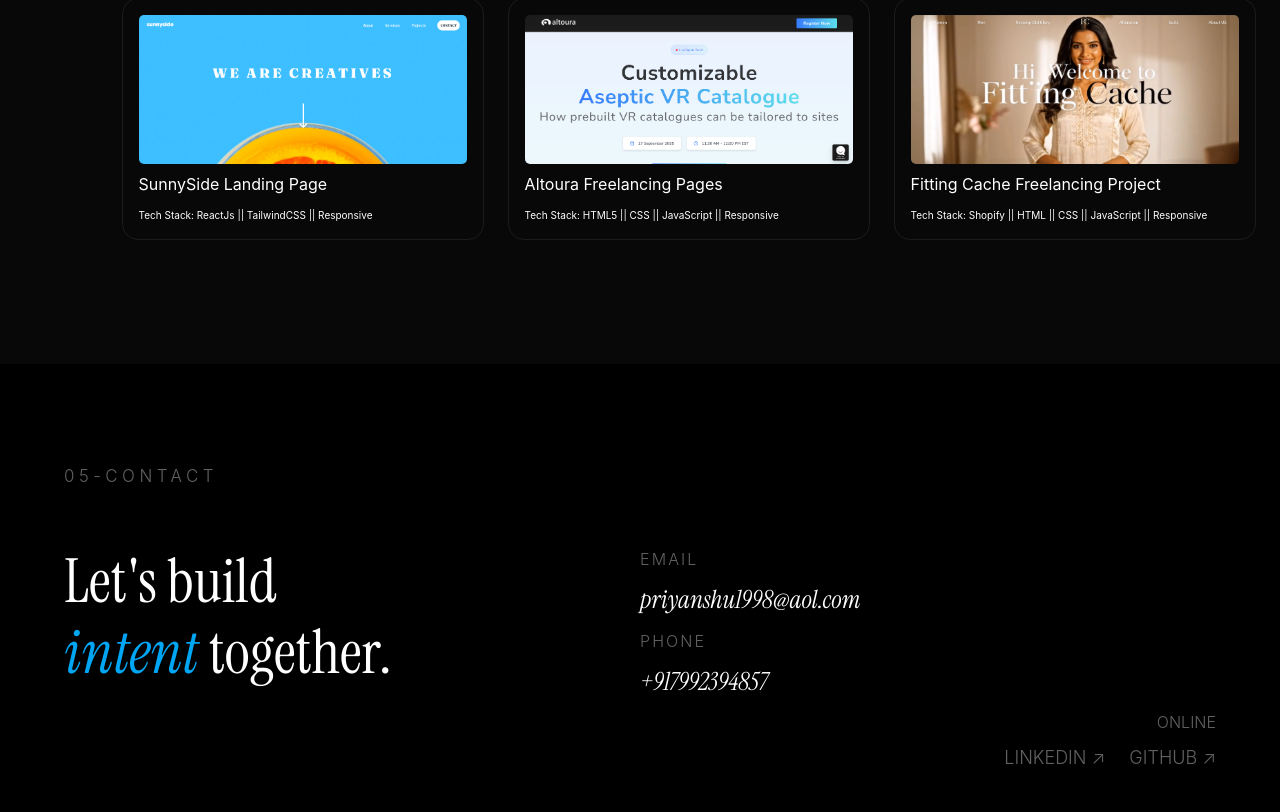
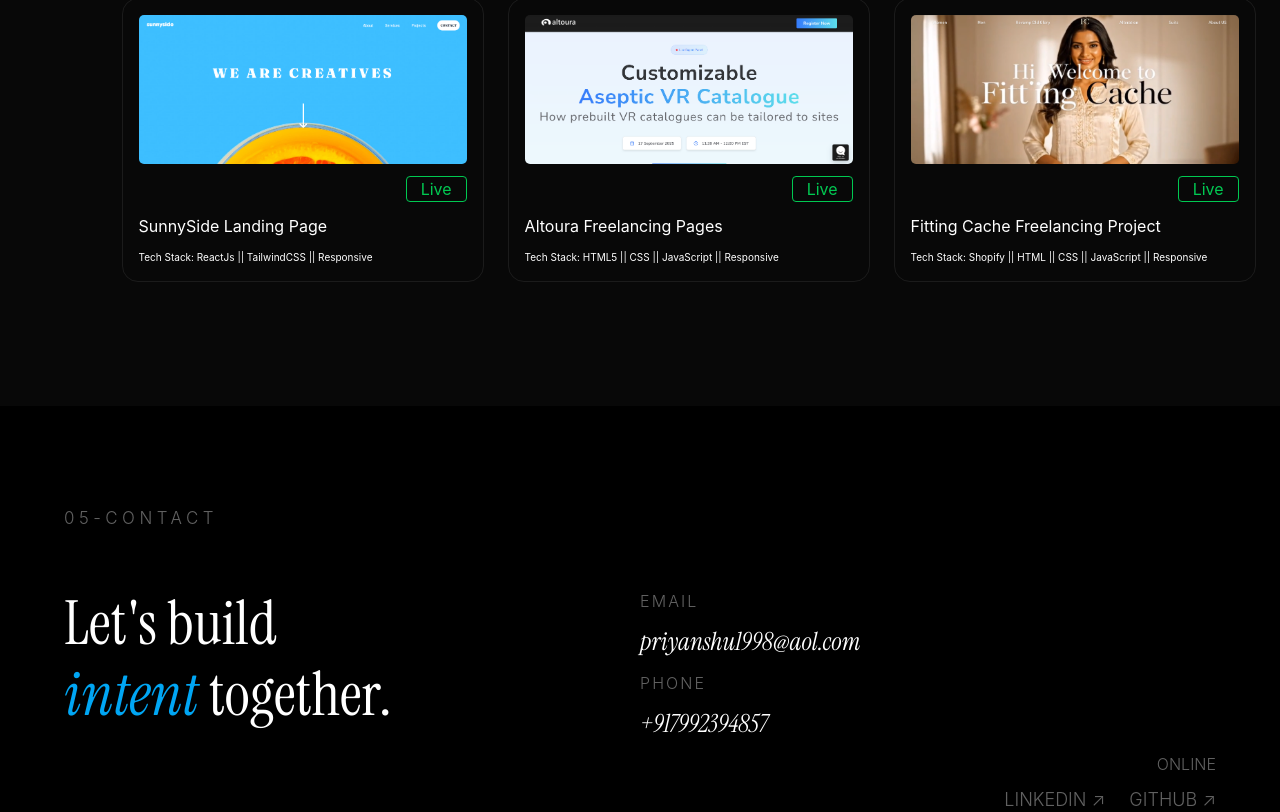
Before and after one commit to Priyanshu-WD/Priyanshu_Portfolio, a React (Vite) app: page / in a window 1280 px wide. Shown: the part 3950-4762 px from the top of the page. Built offline with nearby package versions, Linux system fonts and the light colour scheme.

Commit message:
added project status

```diff
--- a/src/App.css
+++ b/src/App.css
@@ -1,5 +1,6 @@
 #root{
     background-color: #000000;
+     --paddingStatus: 0px 14px 0px 14px;
 }
 
 @keyframes scroll {
--- a/src/Components/Projects/ProjectsCard.jsx
+++ b/src/Components/Projects/ProjectsCard.jsx
@@ -13,22 +13,25 @@ export const ProjectCard = () => {
             className="border border-[#ffffff14] w-full md:w-90.5 p-4 rounded-2xl relative overflow-hidden cursor-pointer"
           >
             <img
-              className="mb-2 rounded-[5px]"
+              className="mb-3 rounded-[5px]"
               src="/Priyanshu_Portfolio/images/SunnySide.png"
               alt="Sunnyside Thumbnail"
             />
-            <div className="text-end text-green-400 font-Manrope tracking-wider">
-              {/* <a className="bg-[#7bf1a847]  rounded-2xl p-1 border text-[12px] text-center flex items-center pr-2.5"><span className="inline-block w-[10px] h-[10px] rounded-[50%] bg-green-400"></span>LIVE</a> */}
+
+            <div className="grid justify-end mb-3">
+                  <span className="border border-green-500 rounded p-[var(--paddingStatus)]">
+              <span className="text-green-500 ">Live</span>
+            </span>
             </div>
+
+
             <p className="text-white mb-3 font-Manrope ">
               SunnySide Landing Page
             </p>
             <p className="text-white text-[10px]">
               Tech Stack: ReactJs || TailwindCSS || Responsive
             </p>
-            <div>
-
-            </div>
+            <div></div>
             <motion.div
               variants={{
                 hovered: { scaleY: 1 },
@@ -61,12 +64,18 @@ export const ProjectCard = () => {
           <Link to="/project/AltouraAllPages">
             <motion.div
               whileHover="hovered"
-            className="border border-[#ffffff14] w-full md:w-90.5 p-4 rounded-2xl relative overflow-hidden cursor-pointer">
+              className="border border-[#ffffff14] w-full md:w-90.5 p-4 rounded-2xl relative overflow-hidden cursor-pointer"
+            >
               <img
-                className="mb-2 rounded-[5px]"
+                className="mb-3 rounded-[5px]"
                 src="/Priyanshu_Portfolio/images/Altoura.png"
                 alt=""
               />
+              <div className="grid justify-end mb-3">
+                  <span className="border border-green-500 rounded p-[var(--paddingStatus)]">
+              <span className="text-green-500 ">Live</span>
+            </span>
+            </div>
               <p className="text-white mb-3">Altoura Freelancing Pages</p>
               <p className="text-white text-[10px]">
                 Tech Stack: HTML5 || CSS || JavaScript || Responsive
@@ -85,7 +94,6 @@ export const ProjectCard = () => {
                   src="/Priyanshu_Portfolio/images/share.svg"
                   alt="redirectIcon"
                 />
-
               </motion.div>
               <div></div>
             </motion.div>
@@ -101,10 +109,15 @@ export const ProjectCard = () => {
             className="border border-[#ffffff14] w-full md:w-90.5 p-4 rounded-2xl relative overflow-hidden cursor-pointer"
           >
             <img
-              className="mb-2 rounded-[5px]"
+              className="mb-3 rounded-[5px]"
               src="/Priyanshu_Portfolio/images/Fitting Cache.png"
               alt="FittingThumbnail"
             />
+            <div className="grid justify-end mb-3">
+                  <span className="border border-green-500 rounded p-[var(--paddingStatus)]">
+              <span className="text-green-500 ">Live</span>
+            </span>
+            </div>
             <p className="text-white mb-3">Fitting Cache Freelancing Project</p>
             <p className="text-white text-[10px]">
               Tech Stack: Shopify || HTML || CSS || JavaScript || Responsive
```
Also changed, not shown: src/index.css (line endings or trailing spaces), 4 other files (tests, documents, lock files or other folders). Lines whose indentation alone changed are shown as unchanged.
